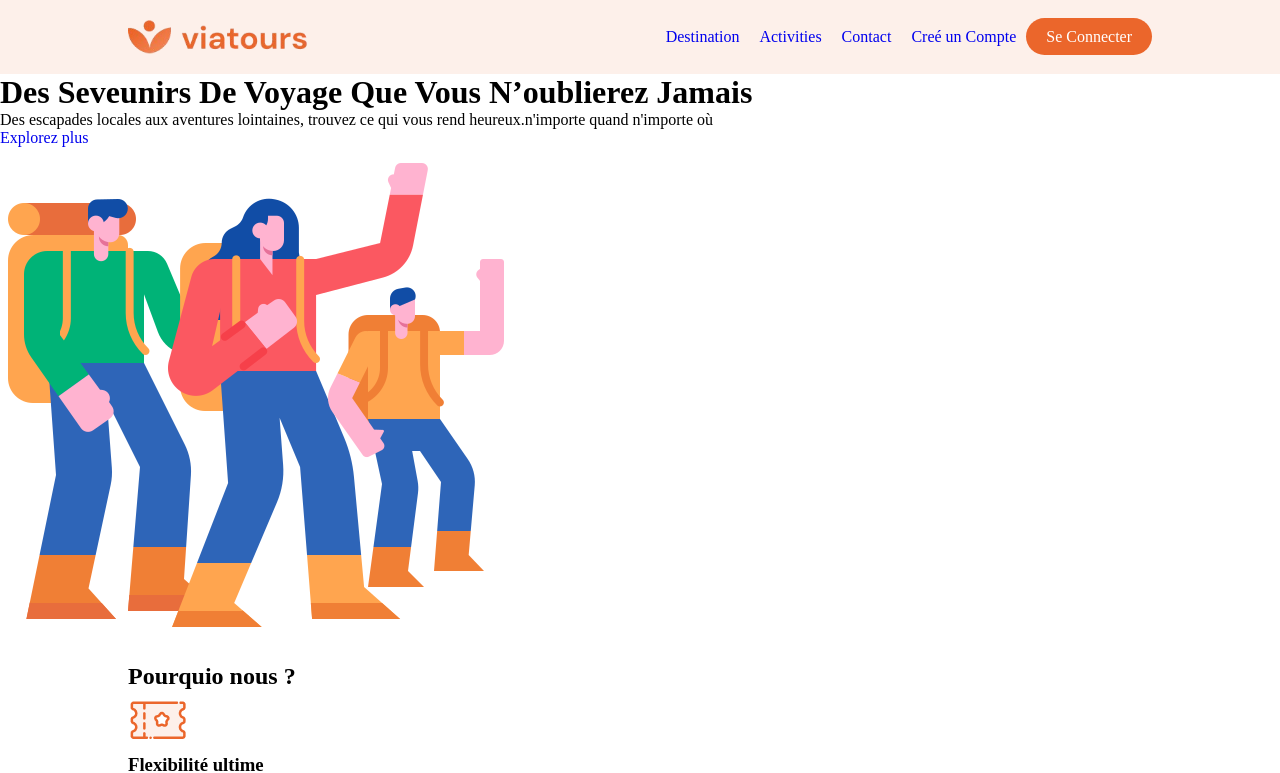
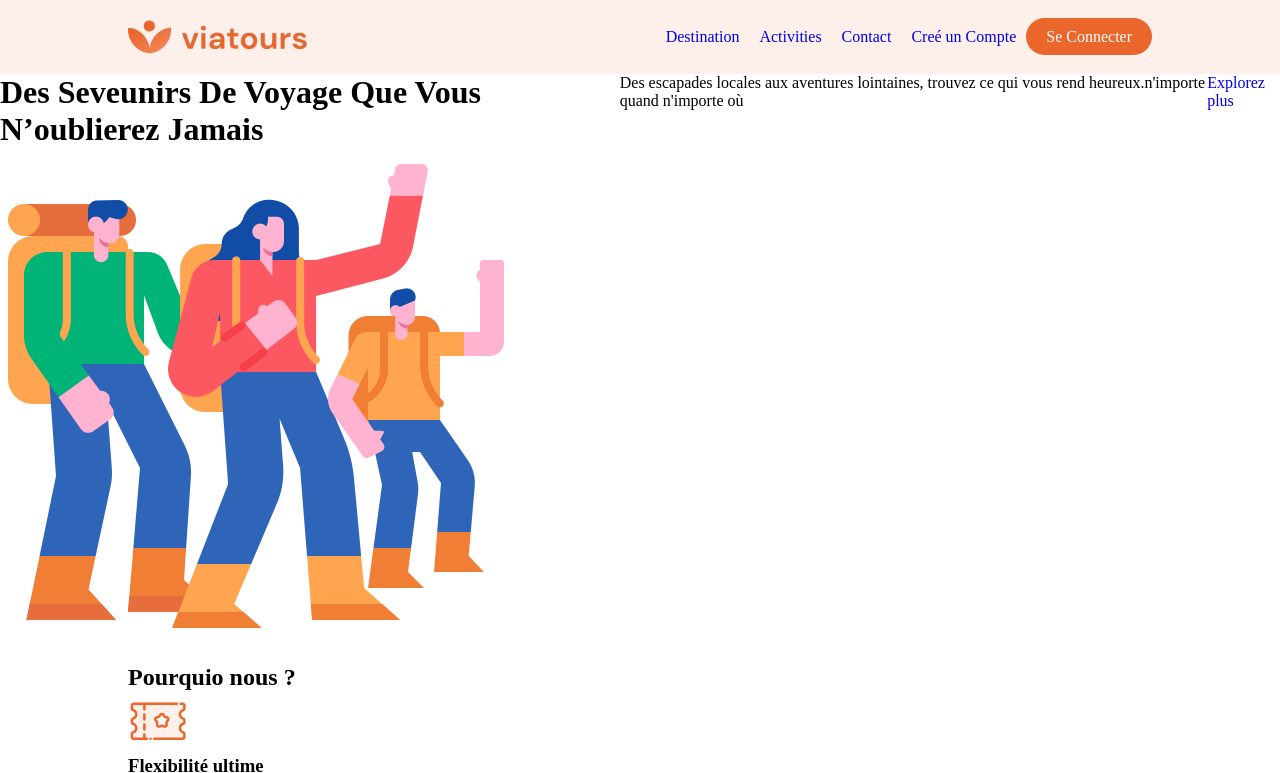
Before and after one commit to YoussefAitRais/agence, a plain HTML site: page index.html in a window 1280 px wide. Shown: the top 773 px of the page. Drawn offline with Linux system fonts and the light colour scheme.

Commit message:
edit css

```diff
--- a/css/Style.css
+++ b/css/Style.css
@@ -73,7 +73,8 @@ ul {
 
 }
 
-.hero-sectio .hero-content-wrapper .h1 {
+.hero-section .hero-content-wrapper {
 
     display: flex;
+
 }
```
